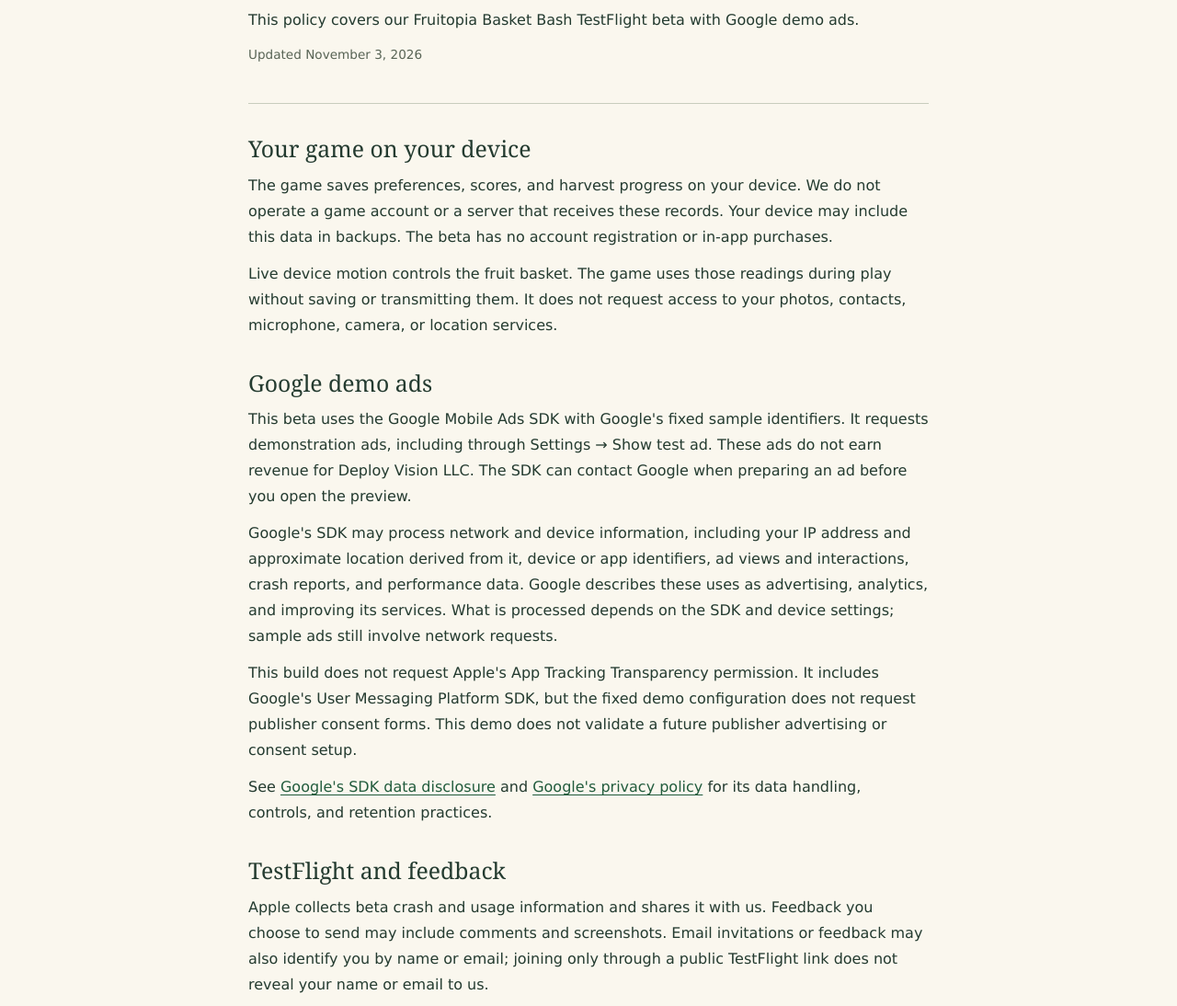
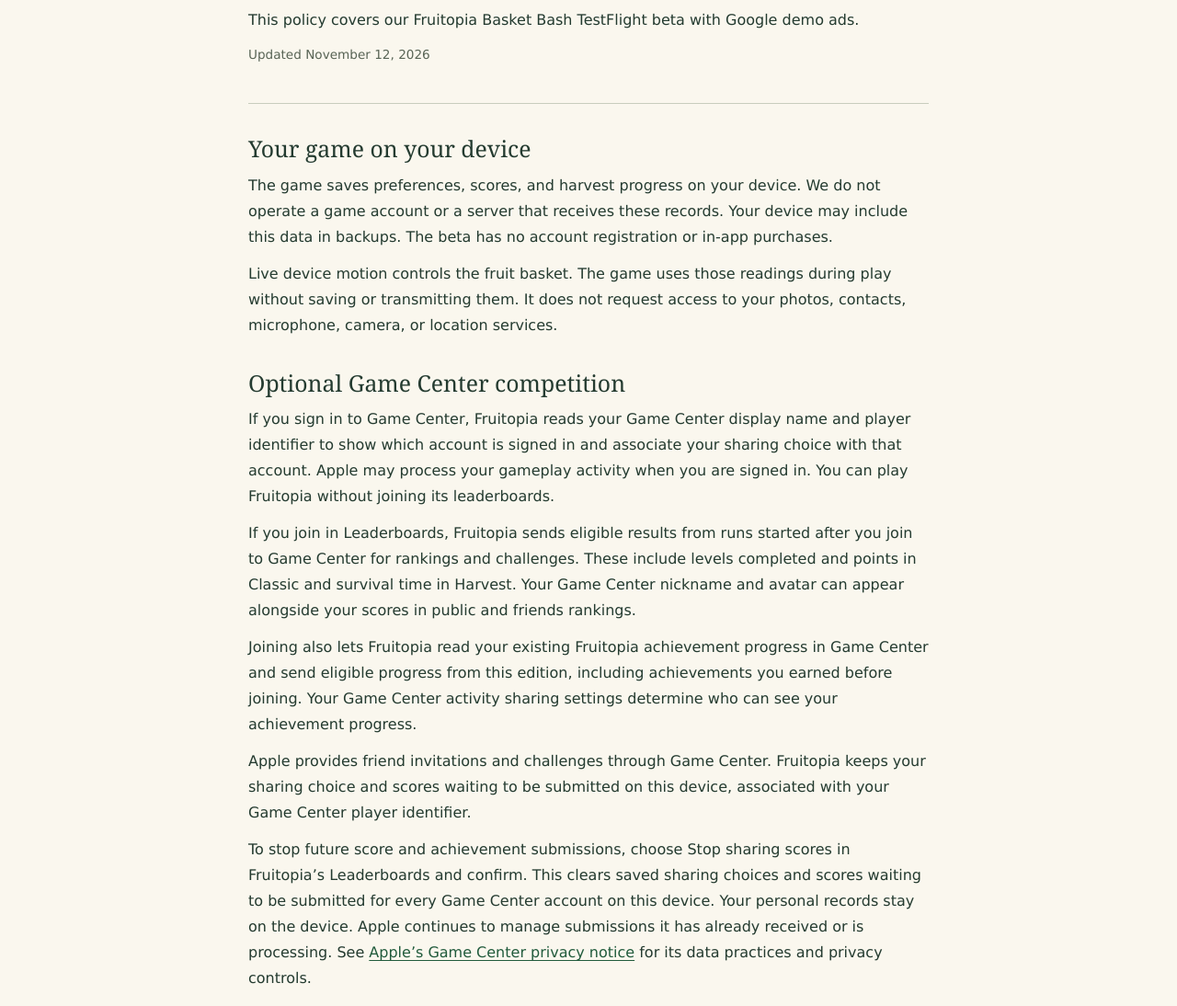
Before and after one commit to DeployVision/fruitopia-privacy, a plain HTML site: page index.html in a window 1280 px wide. Shown: the part 174-1268 px from the top of the page at 92% size. Drawn offline with Linux system fonts and the light colour scheme.

Commit message:
Disclose optional Game Center sharing in Fruitopia beta privacy policy

```diff
--- a/index.html
+++ b/index.html
@@ -35,13 +35,22 @@
       <p class="brand">Fruitopia Basket Bash · Deploy Vision LLC</p>
       <h1>Privacy policy</h1>
       <p>This policy covers our Fruitopia Basket Bash TestFlight beta with Google demo ads.</p>
-      <p class="date">Updated November 3, 2026</p>
+      <p class="date">Updated November 12, 2026</p>
     </header>
 
     <section aria-labelledby="device-data">
       <h2 id="device-data">Your game on your device</h2>
       <p>The game saves preferences, scores, and harvest progress on your device. We do not operate a game account or a server that receives these records. Your device may include this data in backups. The beta has no account registration or in-app purchases.</p>
       <p>Live device motion controls the fruit basket. The game uses those readings during play without saving or transmitting them. It does not request access to your photos, contacts, microphone, camera, or location services.</p>
+    </section>
+
+    <section aria-labelledby="game-center">
+      <h2 id="game-center">Optional Game Center competition</h2>
+      <p>If you sign in to Game Center, Fruitopia reads your Game Center display name and player identifier to show which account is signed in and associate your sharing choice with that account. Apple may process your gameplay activity when you are signed in. You can play Fruitopia without joining its leaderboards.</p>
+      <p>If you join in Leaderboards, Fruitopia sends eligible results from runs started after you join to Game Center for rankings and challenges. These include levels completed and points in Classic and survival time in Harvest. Your Game Center nickname and avatar can appear alongside your scores in public and friends rankings.</p>
+      <p>Joining also lets Fruitopia read your existing Fruitopia achievement progress in Game Center and send eligible progress from this edition, including achievements you earned before joining. Your Game Center activity sharing settings determine who can see your achievement progress.</p>
+      <p>Apple provides friend invitations and challenges through Game Center. Fruitopia keeps your sharing choice and scores waiting to be submitted on this device, associated with your Game Center player identifier.</p>
+      <p>To stop future score and achievement submissions, choose Stop sharing scores in Fruitopia’s Leaderboards and confirm. This clears saved sharing choices and scores waiting to be submitted for every Game Center account on this device. Your personal records stay on the device. Apple continues to manage submissions it has already received or is processing. See <a href="https://www.apple.com/legal/privacy/data/en/game-center/">Apple’s Game Center privacy notice</a> for its data practices and privacy controls.</p>
     </section>
 
     <section aria-labelledby="demo-ads">
```
